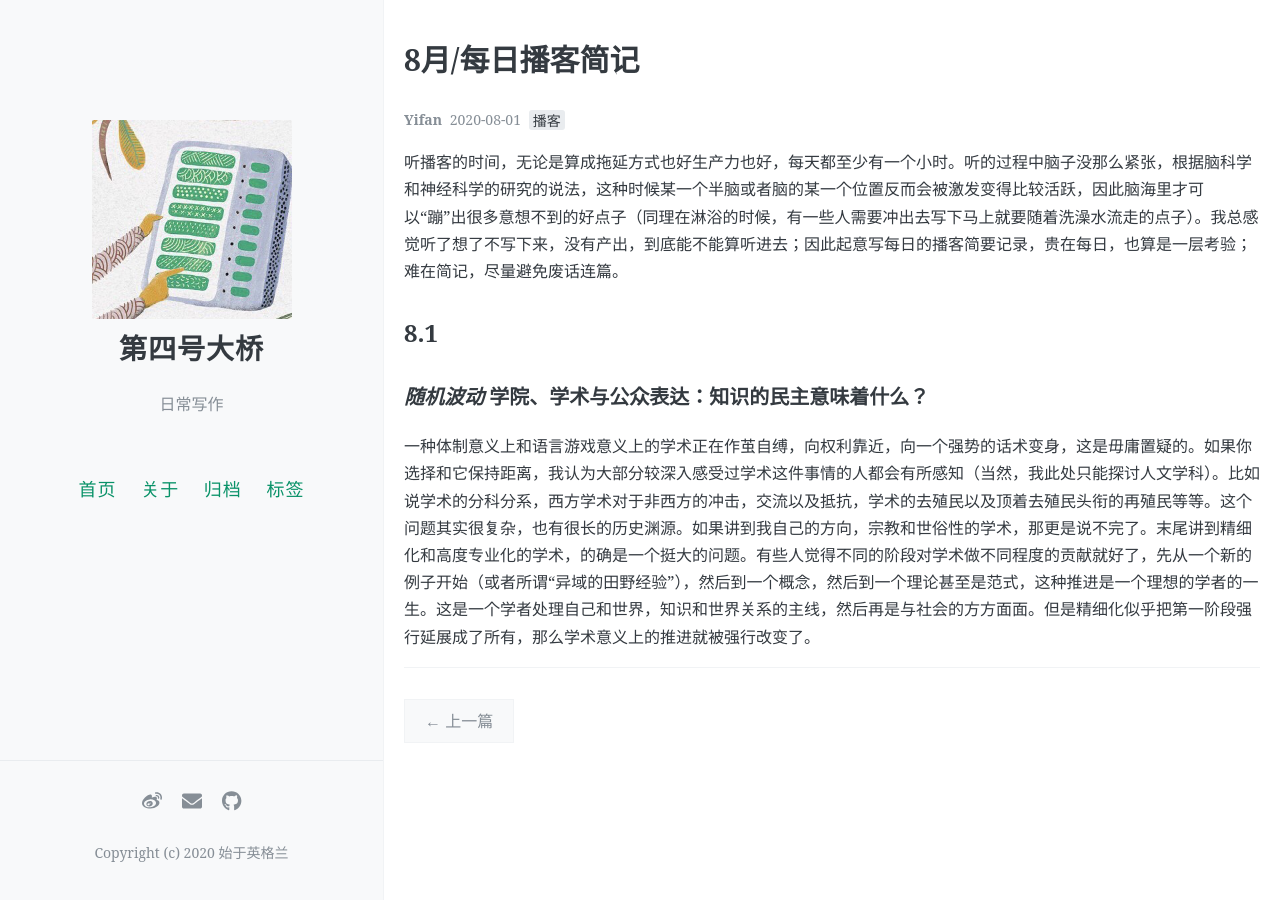
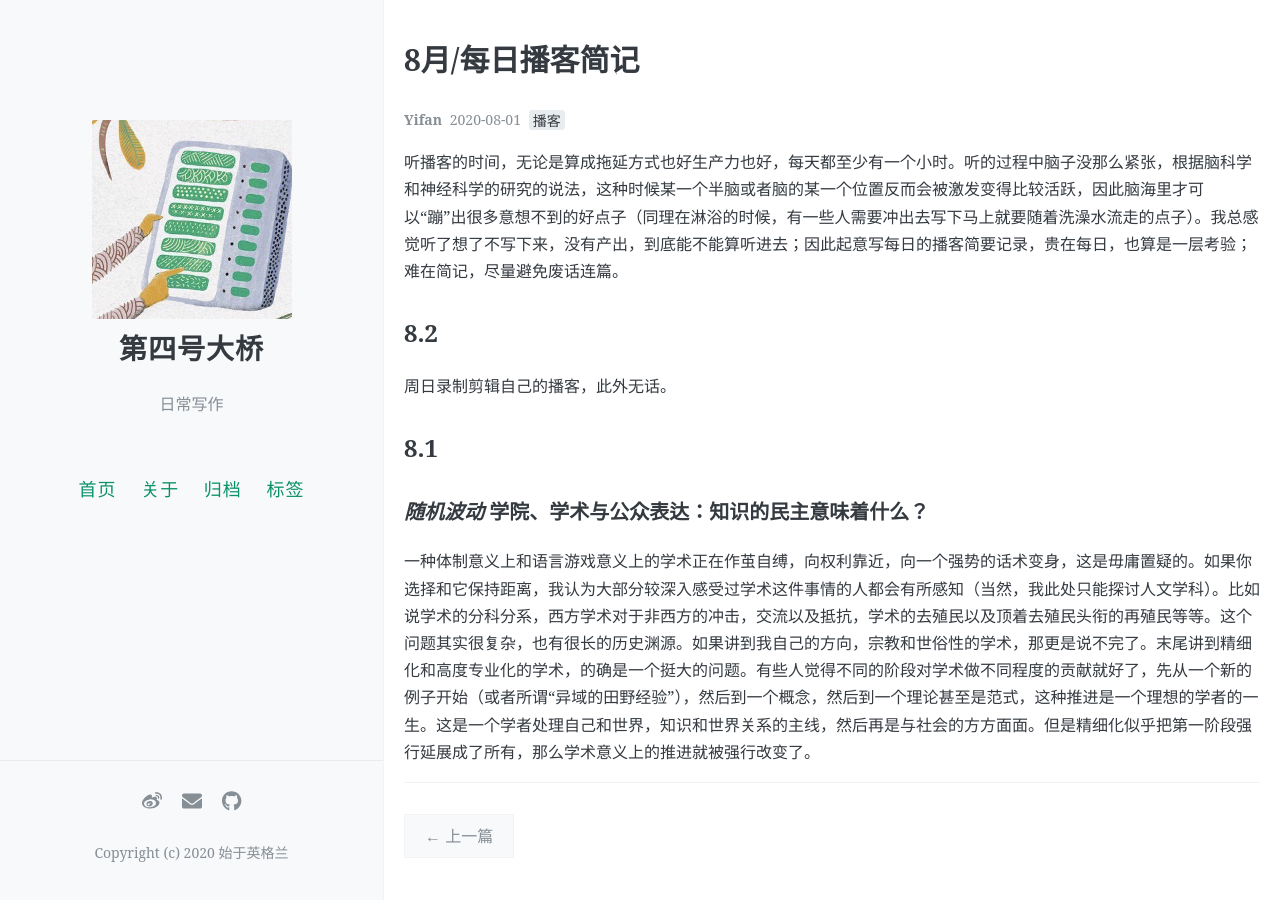
Before and after one commit to yifan0111/gincredible, a Jekyll site: the page built from _posts/2020-08-01-august-podcast.md, in a window 1280 px wide. Built offline with Jekyll 4.4.1, drawn with Linux system fonts in a browser that asks for light colours; comment, search, counter and statistics services are not loaded.

Commit message:
Update 2020-08-01-august-podcast.md

```diff
--- a/_posts/2020-08-01-august-podcast.md
+++ b/_posts/2020-08-01-august-podcast.md
@@ -7,6 +7,8 @@ tags: [播客]
 author: Yifan
 ---
 听播客的时间，无论是算成拖延方式也好生产力也好，每天都至少有一个小时。听的过程中脑子没那么紧张，根据脑科学和神经科学的研究的说法，这种时候某一个半脑或者脑的某一个位置反而会被激发变得比较活跃，因此脑海里才可以“蹦”出很多意想不到的好点子（同理在淋浴的时候，有一些人需要冲出去写下马上就要随着洗澡水流走的点子）。我总感觉听了想了不写下来，没有产出，到底能不能算听进去；因此起意写每日的播客简要记录，贵在每日，也算是一层考验；难在简记，尽量避免废话连篇。
+## 8.2
+周日录制剪辑自己的播客，此外无话。
 
 ## 8.1
 
```
